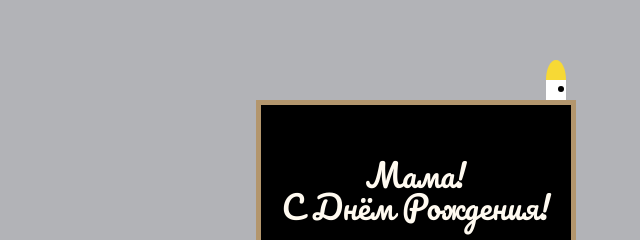
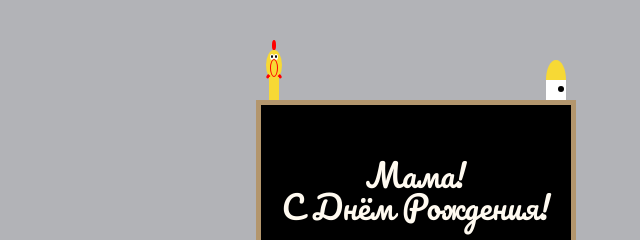
Before and after one commit to FLighter7/HappyBirthday, a plain HTML site: page index.html in a window 1280 px wide. Shown: the top 240 px of the page, 0-640 px from the left. Drawn offline with Linux system fonts and the light colour scheme.

Commit message:
feat: add kuritsyn

```diff
--- a/index.html
+++ b/index.html
@@ -199,6 +199,97 @@
       animation-iteration-count: infinite;
       animation-timing-function: cubic-bezier(0.280, 0.840, 0.420, 1);
       cursor: pointer;
+    }
+
+    .kuritsyn {
+      z-index: 1;
+      background-color: rgb(247, 217, 53);
+      width: 16px;
+      height: 30px;
+      position: absolute;
+      border-radius: 50%;
+      top: -50px;
+      left: 10px;
+      cursor: pointer;
+    }
+
+    .kuritsyn__hoholok {
+      position: absolute;
+      background-color: red;
+      width: 4px;
+      height: 10px;
+      border-radius: 50% 50% 40% 40%;
+      bottom: 100%;
+      left: calc(50% - 2px);
+    }
+
+    .kuritsyn__eye {
+      width: 4px;
+      height: 6px;
+      background-color: white;
+      position: absolute;
+      top: 4px;
+      left: 4px;
+      border-radius: 50%;
+    }
+
+    .kuritsyn__eye::before {
+      content: '';
+      position: absolute;
+      width: 2px;
+      height: 3px;
+      border-radius: 50%;
+      background-color: black;
+      top: 1px;
+      left: 1px;
+    }
+
+    .kuritsyn__eye_right {
+      left: auto;
+      right: 4px;
+    }
+
+    .kuritsyn__mouth {
+      position: absolute;
+      border: 1px solid red;
+      border-radius: 50%;
+      width: 8px;
+      height: 18px;
+      left: calc(50% - 4px);
+      bottom: 3px;
+    }
+
+    .kuritsyn__mouth::before {
+      content: '';
+      position: absolute;
+      width: 4px;
+      height: 3px;
+      background-color: red;
+      border-radius: 50% 0 0 50%;
+      left: -5px;
+      bottom: -2px;
+      transform: rotate(-50deg);
+    }
+
+    .kuritsyn__mouth::after {
+      content: '';
+      position: absolute;
+      width: 4px;
+      height: 3px;
+      background-color: red;
+      border-radius: 0 50% 50% 0;
+      right: -5px;
+      bottom: -2px;
+      transform: rotate(50deg);
+    }
+
+    .kuritsyn__body {
+      position: absolute;
+      width: 10px;
+      height: 30px;
+      background-color: rgb(247, 217, 53);
+      top: 90%;
+      left: calc(50% - 5px);
     }
 
     .bigger {
@@ -481,6 +572,15 @@
     </div>
     <div class="floor"></div>
     <div class="poster-wrapper">
+      <div class="kuritsyn" id="kuritsyn">
+        <div class="kuritsyn__hoholok"></div>
+        <div class="kuritsyn__eyes">
+          <div class="kuritsyn__eye kuritsyn__eye_left"></div>
+          <div class="kuritsyn__eye kuritsyn__eye_right"></div>
+        </div>
+        <div class="kuritsyn__mouth"></div>
+        <div class="kuritsyn__body"></div>
+      </div>
       <div class="bigger" id="bigger"></div>
       <div class="poster" id="poster">
         <span>Мама!<br>С Днём Рождения!</span>
```
